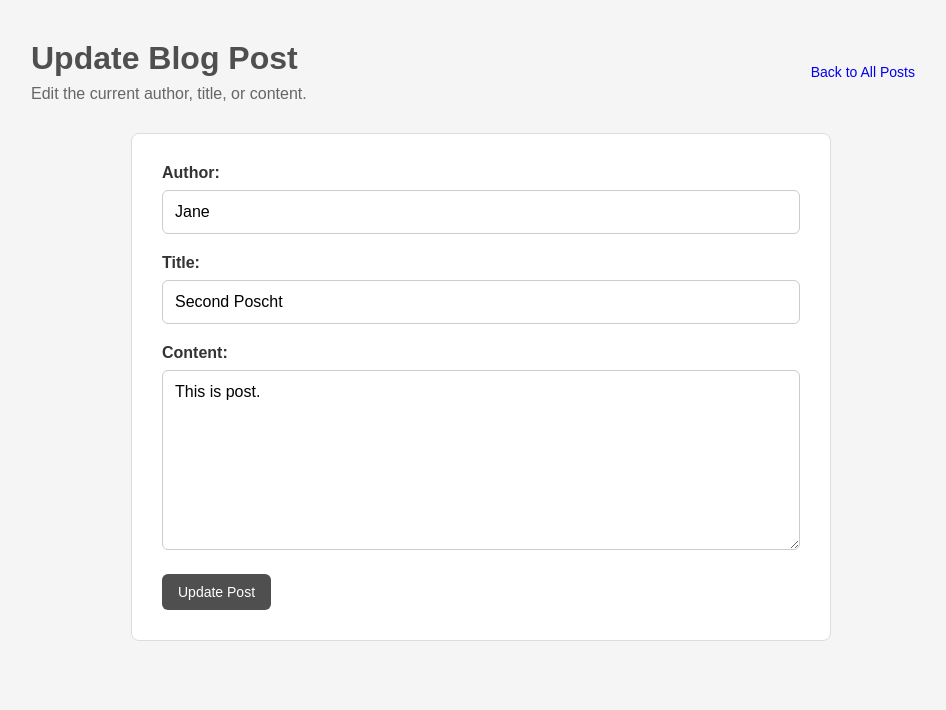
After one commit to DanielMS616/Masterblog, a Flask app: page /update/2 in a window 1280 px wide. The commit adds this page. Shown: the top 710 px of the page, without its empty margins (159-1105 px from the left). Run offline with Flask 3, Linux system fonts and the light colour scheme.

Commit message:
Implement blog post editing with prefilled form

```diff
--- a/app.py
+++ b/app.py
@@ -47,6 +47,19 @@ def get_next_id(blog_posts):
             next_id = post["id"] + 1
 
     return next_id
+
+
+def fetch_post_by_id(blog_posts, post_id):
+    """Return the blog post with the given ID or None."""
+
+    # Go through every post dictionary in the provided list.
+    for post in blog_posts:
+        # Return the complete dictionary when its ID matches.
+        if post["id"] == post_id:
+            return post
+
+    # None shows that no matching blog post was found.
+    return None
 
 
 @app.route("/")
@@ -131,6 +144,44 @@ def delete(post_id):
     return redirect(url_for("index"))
 
 
+@app.route("/update/<int:post_id>", methods=["GET", "POST"])
+def update(post_id):
+    """Display or process the form for updating a blog post."""
+
+    # Load the current list of blog posts from the JSON file.
+    blog_posts = load_blog_posts()
+
+    # Find the dictionary whose ID matches the ID from the URL.
+    post = fetch_post_by_id(blog_posts, post_id)
+
+    # Return a 404 response if the requested blog post does not exist.
+    if post is None:
+        return "Post not found", 404
+
+    # A POST request means that the update form was submitted.
+    if request.method == "POST":
+        # Read the updated values from the submitted HTML form.
+        author = request.form.get("author")
+        title = request.form.get("title")
+        content = request.form.get("content")
+
+        # Replace the old values in the existing post dictionary.
+        # The ID remains unchanged because it identifies this post.
+        post["author"] = author
+        post["title"] = title
+        post["content"] = content
+
+        # Save the complete list containing the updated dictionary.
+        save_blog_posts(blog_posts)
+
+        # Redirect the browser to the home page after saving.
+        return redirect(url_for("index"))
+
+    # A GET request displays the form and passes the current post data
+    # to update.html so the fields can be filled automatically.
+    return render_template("update.html", post=post)
+
+
 if __name__ == "__main__":
     # Start the Flask development server on port 4999.
     app.run(host="0.0.0.0", port=4999, debug=True)
--- a/blog_posts.json
+++ b/blog_posts.json
@@ -1,14 +1,8 @@
 [
     {
-        "id": 1,
-        "author": "John Doe",
-        "title": "First Post",
-        "content": "This is my first post."
-    },
-    {
         "id": 2,
-        "author": "Jane Doe",
-        "title": "Second Post",
+        "author": "Jane ",
+        "title": "Second Poscht",
         "content": "This is post."
     },
     {
@@ -28,5 +22,11 @@
         "author": "achi",
         "title": "liebe",
         "content": "PiPi"
+    },
+    {
+        "id": 6,
+        "author": "LO",
+        "title": "V3",
+        "content": "M3"
     }
 ]
--- a/static/style.css
+++ b/static/style.css
@@ -163,3 +163,12 @@ textarea:focus {
         text-align: center;
     }
 }
+
+.button-edit {
+    background-color: #DDEBFF;
+    color: #174A7E;
+}
+
+.button-edit:hover {
+    background-color: #BDD7F5;
+}
--- /dev/null
+++ b/templates/update.html
@@ -0,0 +1,101 @@
+<!DOCTYPE html>
+<html lang="en">
+<head>
+    <meta charset="UTF-8">
+
+    <meta
+        name="viewport"
+        content="width=device-width, initial-scale=1.0"
+    >
+
+    <title>Update Blog Post</title>
+
+    <link
+        rel="stylesheet"
+        href="{{ url_for('static', filename='style.css') }}"
+    >
+</head>
+
+<body>
+    <main class="page-container">
+        <header class="page-header">
+            <div>
+                <h1>Update Blog Post</h1>
+
+                <p class="page-description">
+                    Edit the current author, title, or content.
+                </p>
+            </div>
+
+            <a
+                class="button"
+                href="{{ url_for('index') }}"
+            >
+                Back to All Posts
+            </a>
+        </header>
+
+        <!--
+        The form sends a POST request to the update route belonging
+        to the current blog post ID.
+        -->
+        <form
+            method="POST"
+            action="{{ url_for('update', post_id=post['id']) }}"
+        >
+            <div class="form-group">
+                <label for="author">Author:</label>
+
+                <!--
+                value displays the current author when the form opens.
+                -->
+                <input
+                    type="text"
+                    id="author"
+                    name="author"
+                    value="{{ post['author'] }}"
+                    required
+                >
+            </div>
+
+            <div class="form-group">
+                <label for="title">Title:</label>
+
+                <!--
+                The current title is inserted into the input field.
+                -->
+                <input
+                    type="text"
+                    id="title"
+                    name="title"
+                    value="{{ post['title'] }}"
+                    required
+                >
+            </div>
+
+            <div class="form-group">
+                <label for="content">Content:</label>
+
+                <!--
+                A textarea does not use a value attribute.
+                Its current value is written between its opening
+                and closing tags.
+                -->
+                <textarea
+                    id="content"
+                    name="content"
+                    rows="8"
+                    required
+                >{{ post["content"] }}</textarea>
+            </div>
+
+            <button
+                class="button button-primary"
+                type="submit"
+            >
+                Update Post
+            </button>
+        </form>
+    </main>
+</body>
+</html>
```
Also changed, not shown: templates/index.html (+41 -9 lines).
